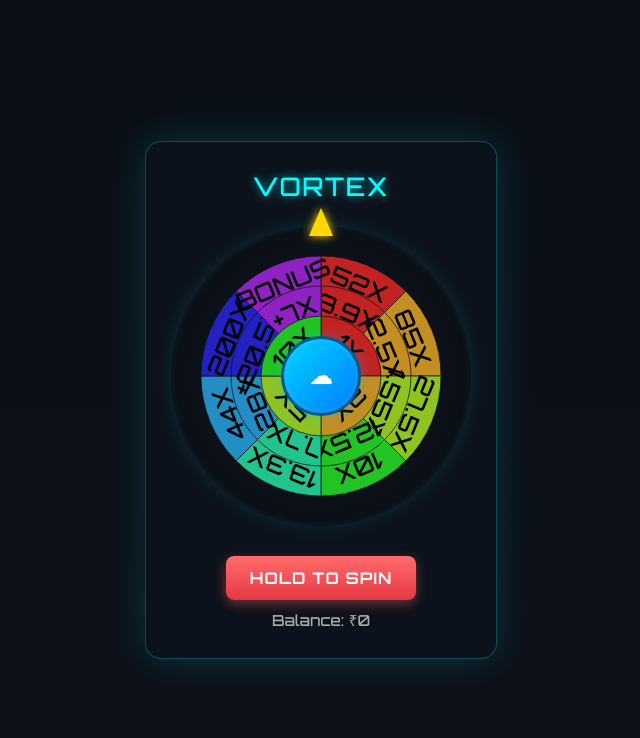
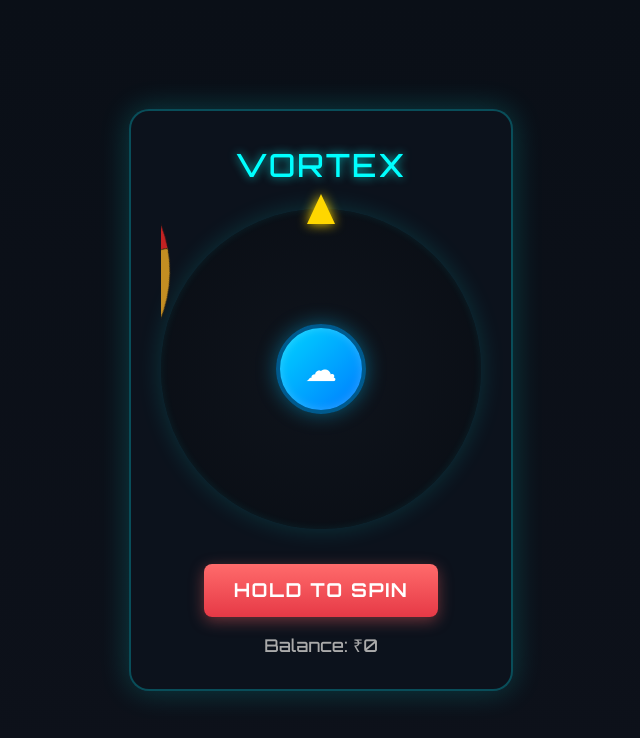
Before and after one commit to saywowtech/vortex-demo, a React (Create React App) app: page / in a window 1280 px wide. Shown: the top 738 px of the page, without its empty margins (319-959 px from the left). Built offline with nearby package versions, Linux system fonts and the light colour scheme.

Commit message:
Update Wheel.css

```diff
--- a/src/Wheel.css
+++ b/src/Wheel.css
@@ -1,3 +1,4 @@
+/* Import Google Fonts */
 @import url('https://fonts.googleapis.com/css2?family=Orbitron:wght@500;700&display=swap');
 
 body {
@@ -14,114 +15,118 @@ body {
 
 .vortex-container {
   background: #0c121c;
-  border: 1px solid #00f0ff44;
-  border-radius: 16px;
-  padding: 25px;
-  box-shadow: 0 0 40px rgba(0, 255, 255, 0.15);
-  max-width: 420px;
+  border: 2px solid #00f0ff44;
+  border-radius: 20px;
+  padding: 30px;
+  box-shadow: 0 0 30px rgba(0, 255, 255, 0.2);
+  max-width: 400px;
   text-align: center;
 }
 
 .vortex-title {
-  font-size: 1.6em;
+  font-size: 2em;
   color: #00ffff;
-  text-shadow: 0 0 8px #00ffffaa;
+  text-shadow: 0 0 10px #00ffffaa;
   margin-bottom: 20px;
-  letter-spacing: 1.5px;
+  letter-spacing: 2px;
   text-transform: uppercase;
 }
 
 .wheel-wrapper {
   position: relative;
-  width: 300px;
-  height: 300px;
-  margin: 0 auto 20px auto;
+  width: 320px;
+  height: 320px;
+  margin: 0 auto 25px auto;
 }
 
 .pointer {
   position: absolute;
-  top: -18px;
+  top: -15px;
   left: 50%;
   transform: translateX(-50%);
   width: 0;
   height: 0;
-  border-left: 12px solid transparent;
-  border-right: 12px solid transparent;
-  border-bottom: 28px solid gold;
+  border-left: 14px solid transparent;
+  border-right: 14px solid transparent;
+  border-bottom: 30px solid gold;
   z-index: 10;
-  filter: drop-shadow(0 0 5px gold);
+  filter: drop-shadow(0 0 6px gold);
 }
 
 .wheel {
   width: 100%;
   height: 100%;
   border-radius: 50%;
-  background: radial-gradient(#101620, #090d14);
+  background: radial-gradient(#0f141c, #090d14);
   position: relative;
-  box-shadow: 0 0 20px rgba(0, 255, 255, 0.12), inset 0 0 6px rgba(0, 255, 255, 0.08);
-  transition: transform 4s ease-out;
+  box-shadow: 0 0 25px rgba(0, 255, 255, 0.15), inset 0 0 8px rgba(0, 255, 255, 0.08);
 }
 
-.wheel-svg {
-  width: 100%;
-  height: 100%;
+.ring {
+  position: absolute;
+  top: 50%;
+  left: 50%;
+  transform: translate(-50%, -50%);
+  border-radius: 50%;
+  border: 2px dashed #00ffff66;
+  animation: spin 5s linear infinite;
 }
 
-.ring-text {
-  font-size: 10px;
-  fill: #fff;
-  font-weight: 600;
-  paint-order: stroke;
-  stroke: #000;
-  stroke-width: 0.8;
+.ring-1 {
+  width: 280px;
+  height: 280px;
+  animation-duration: 6s;
 }
 
-.ring-80 text {
-  font-size: 12px;
+.ring-2 {
+  width: 220px;
+  height: 220px;
+  animation-duration: 4s;
 }
 
-.ring-60 text {
-  font-size: 11px;
+.ring-3 {
+  width: 160px;
+  height: 160px;
+  animation-duration: 3s;
 }
 
-.ring-40 text {
-  font-size: 10px;
+@keyframes spin {
+  from { transform: translate(-50%, -50%) rotate(0deg); }
+  to { transform: translate(-50%, -50%) rotate(360deg); }
 }
 
 .center-button {
   position: absolute;
   top: 50%;
   left: 50%;
-  width: 80px;
-  height: 80px;
+  width: 90px;
+  height: 90px;
   background: linear-gradient(135deg, #00d5ff, #007bff);
-  border: 3px solid #005a8d;
+  border: 4px solid #005a8d;
   border-radius: 50%;
   transform: translate(-50%, -50%);
-  box-shadow: 0 0 15px rgba(0, 200, 255, 0.3), inset 0 0 6px rgba(255, 255, 255, 0.15);
+  box-shadow: 0 0 20px rgba(0, 200, 255, 0.4), inset 0 0 10px rgba(255, 255, 255, 0.2);
   display: flex;
   justify-content: center;
   align-items: center;
-  font-size: 1.4em;
+  font-size: 2em;
   color: #fff;
   z-index: 5;
-  font-weight: 700;
-  text-transform: uppercase;
 }
 
 .spin-btn {
   background: linear-gradient(180deg, #ff6b6b, #e63946);
   color: white;
-  padding: 10px 24px;
-  font-size: 1em;
+  padding: 12px 30px;
+  font-size: 1.2em;
   border: none;
   border-radius: 8px;
   cursor: pointer;
   font-weight: bold;
-  letter-spacing: 1px;
+  letter-spacing: 1.5px;
   transition: 0.3s;
   margin-top: 10px;
-  box-shadow: 0 4px 12px rgba(255, 100, 100, 0.4);
+  box-shadow: 0 4px 15px rgba(255, 100, 100, 0.4);
 }
 
 .spin-btn:hover {
@@ -134,21 +139,20 @@ body {
 }
 
 .balance {
-  margin-top: 10px;
+  margin-top: 15px;
   color: #aaa;
-  font-size: 0.95em;
+  font-size: 1.1em;
 }
 
 .result {
-  margin-top: 8px;
+  margin-top: 10px;
   color: #ffd700;
   font-weight: bold;
   animation: pulse 1.5s ease-in-out infinite;
-  font-size: 1em;
 }
 
 @keyframes pulse {
   0% { transform: scale(1); }
-  50% { transform: scale(1.04); }
+  50% { transform: scale(1.05); }
   100% { transform: scale(1); }
 }
```
